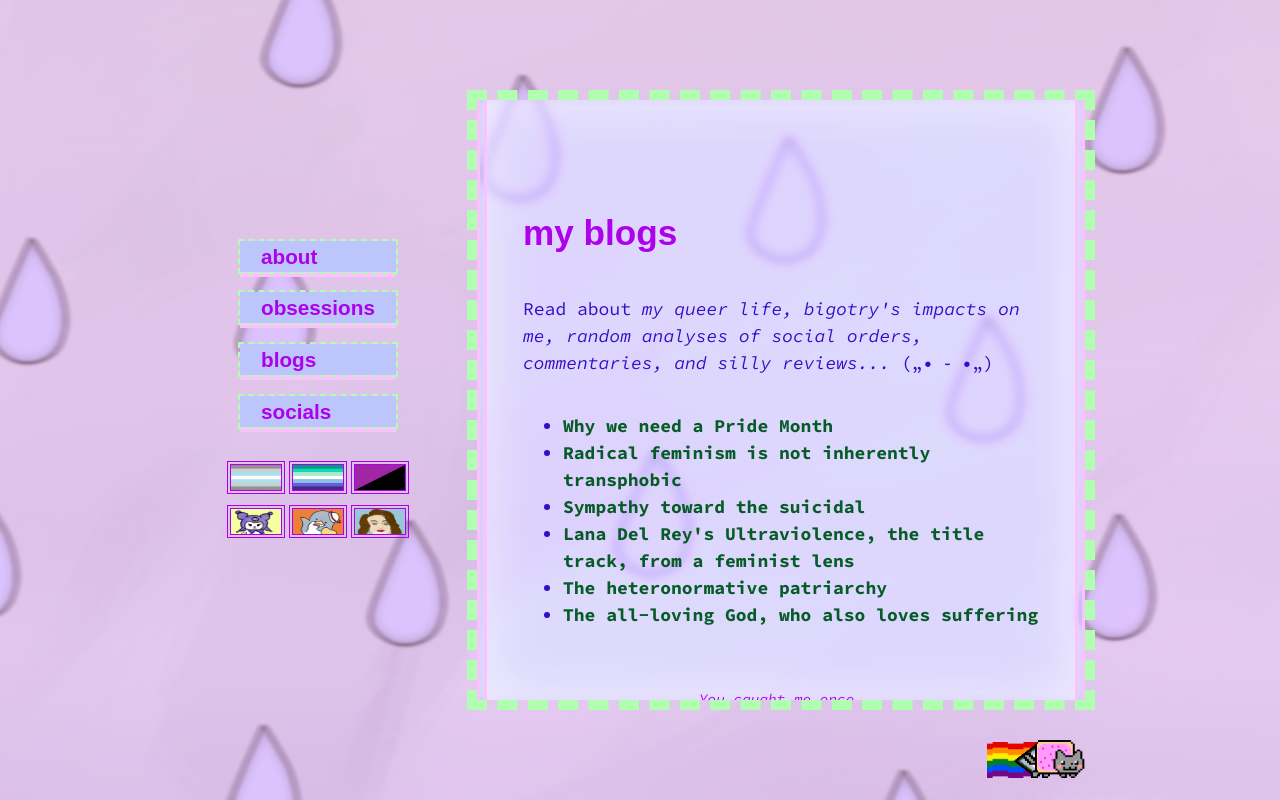
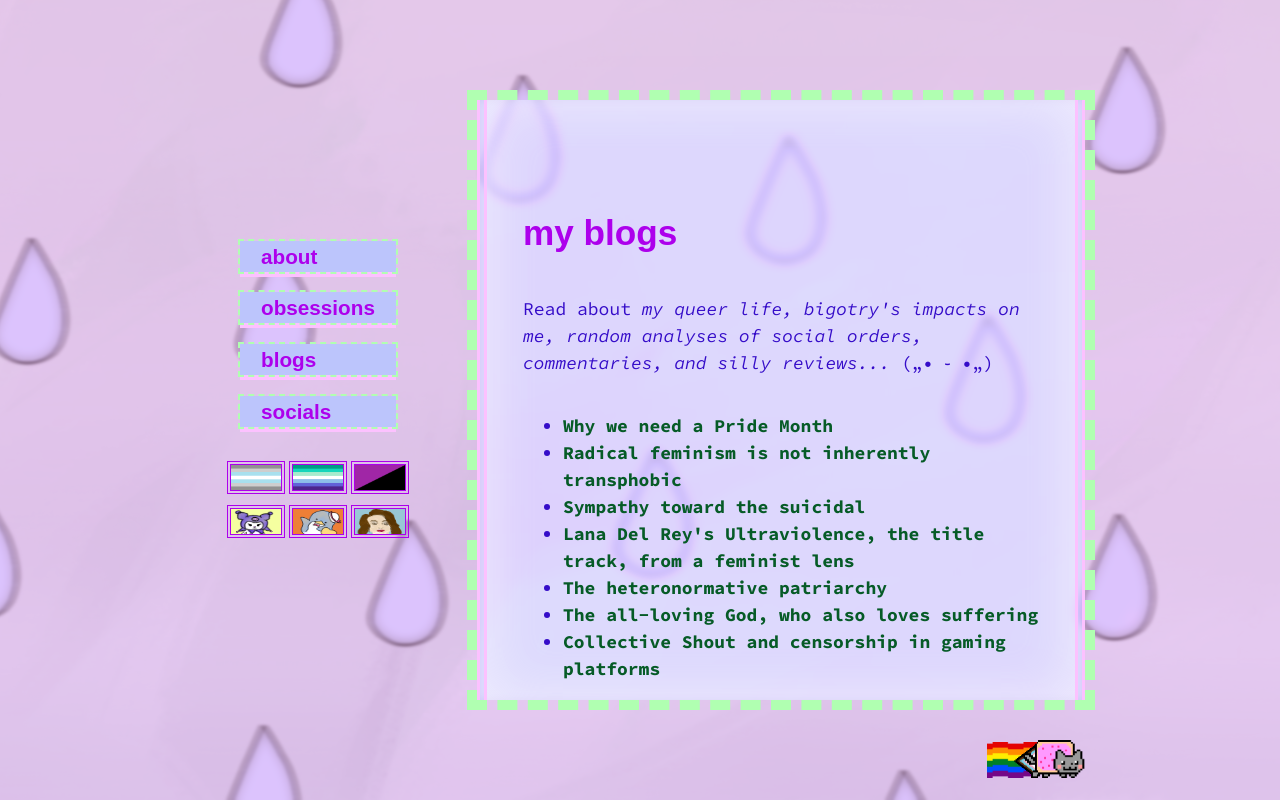
Before and after one commit to dancingjovialpenguin/dancingjovialpenguin, a plain HTML site: page index.html in a window 1280 px wide. Both pictures are taken after a click on the link "blogs". Drawn offline with Linux system fonts and the light colour scheme; a web font is replaced by a local one.

Commit message:
Updated content.

```diff
--- a/index.html
+++ b/index.html
@@ -175,6 +175,11 @@
                 The all-loving God, who also loves suffering
               </a>
             </li>
+            <li>
+              <a href="blogs/collective-shout.html">
+                Collective Shout and censorship in gaming platforms
+              </a>
+            </li>
           </ul>
 
           <div class="poetic-piece">
```
